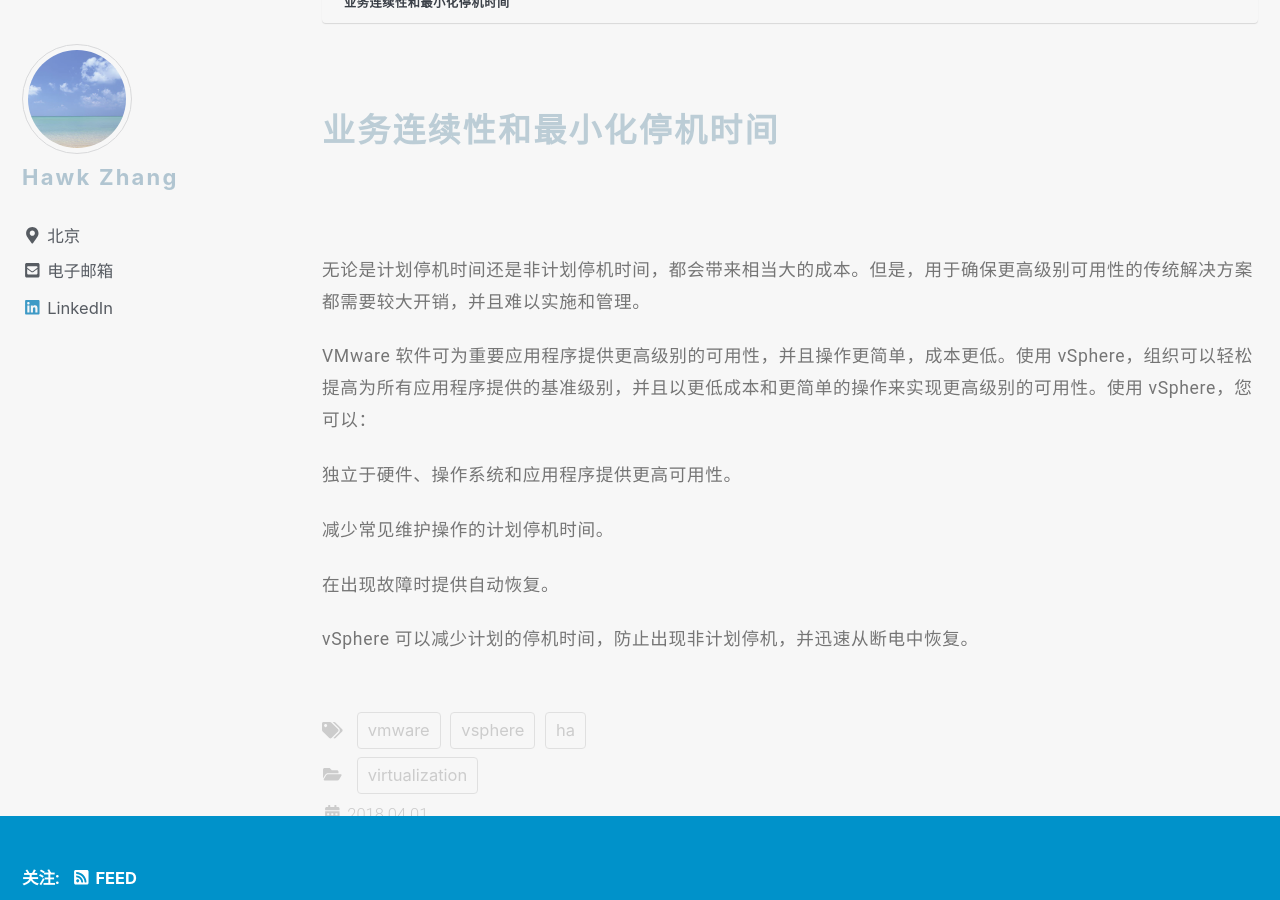
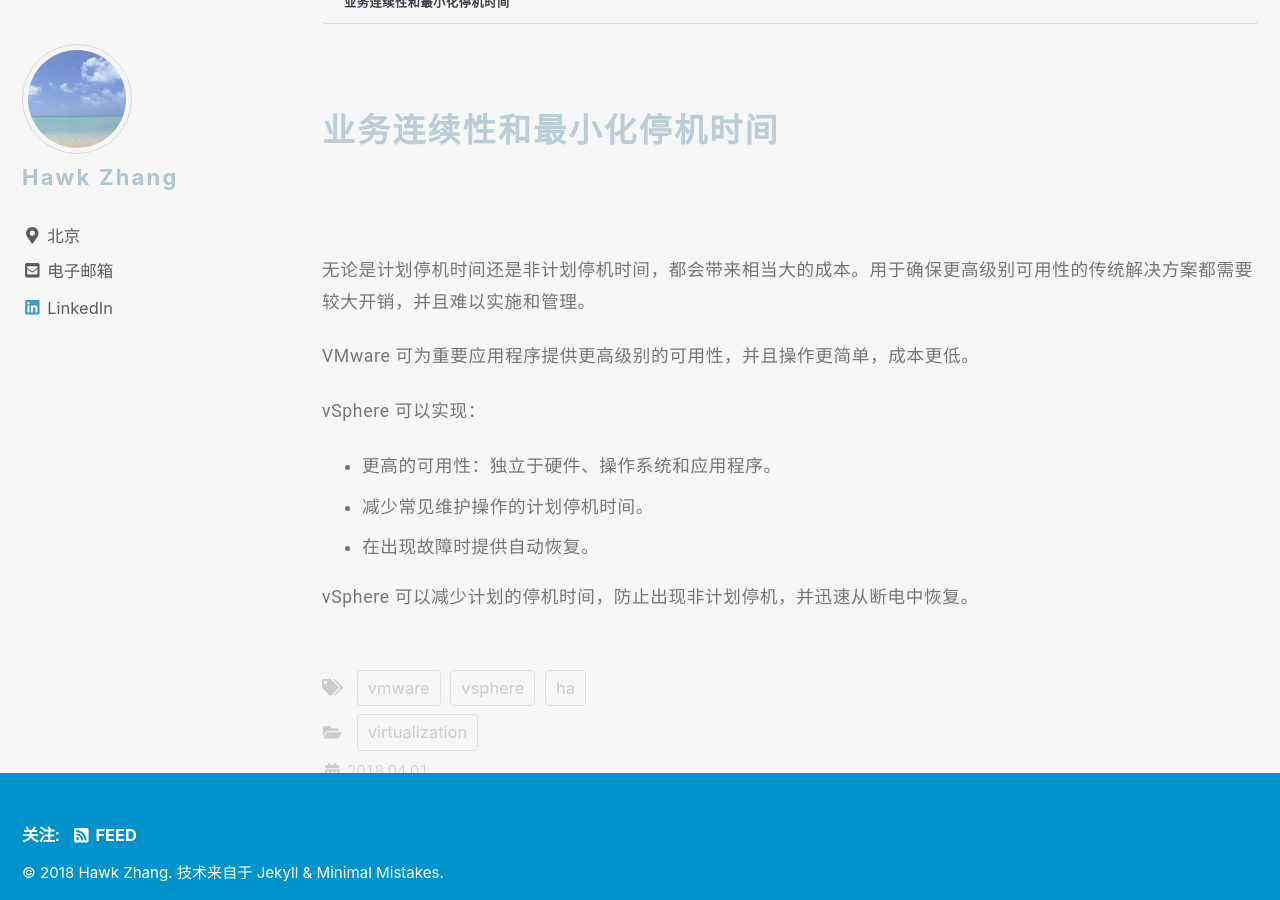
Before and after one commit to narru888/linotes_note, a Jekyll site: the page built from _posts/virtualizaion/2018-04-01-vsphere.ha.md, in a window 1280 px wide and 900 px high, scrolled down 604 px. Built offline with Jekyll 4.4.1, drawn with Linux system fonts in a browser that asks for light colours; nearby versions of some CDN libraries; a script that is not in the unit is left out.

Commit message:
update on 2018-11-29 08:49:01 CST

```diff
--- a/_posts/virtualizaion/2018-04-01-vsphere.ha.md
+++ b/_posts/virtualizaion/2018-04-01-vsphere.ha.md
@@ -16,14 +16,14 @@
 
 ## 业务连续性和最小化停机时间
 
-无论是计划停机时间还是非计划停机时间，都会带来相当大的成本。但是，用于确保更高级别可用性的传统解决方案都需要较大开销，并且难以实施和管理。
+无论是计划停机时间还是非计划停机时间，都会带来相当大的成本。用于确保更高级别可用性的传统解决方案都需要较大开销，并且难以实施和管理。
 
-VMware 软件可为重要应用程序提供更高级别的可用性，并且操作更简单，成本更低。使用 vSphere，组织可以轻松提高为所有应用程序提供的基准级别，并且以更低成本和更简单的操作来实现更高级别的可用性。使用 vSphere，您可以：
+VMware 可为重要应用程序提供更高级别的可用性，并且操作更简单，成本更低。
 
-独立于硬件、操作系统和应用程序提供更高可用性。
+vSphere 可以实现：
 
-减少常见维护操作的计划停机时间。
-
-在出现故障时提供自动恢复。
+* 更高的可用性：独立于硬件、操作系统和应用程序。
+* 减少常见维护操作的计划停机时间。
+* 在出现故障时提供自动恢复。
 
 vSphere 可以减少计划的停机时间，防止出现非计划停机，并迅速从断电中恢复。
```
